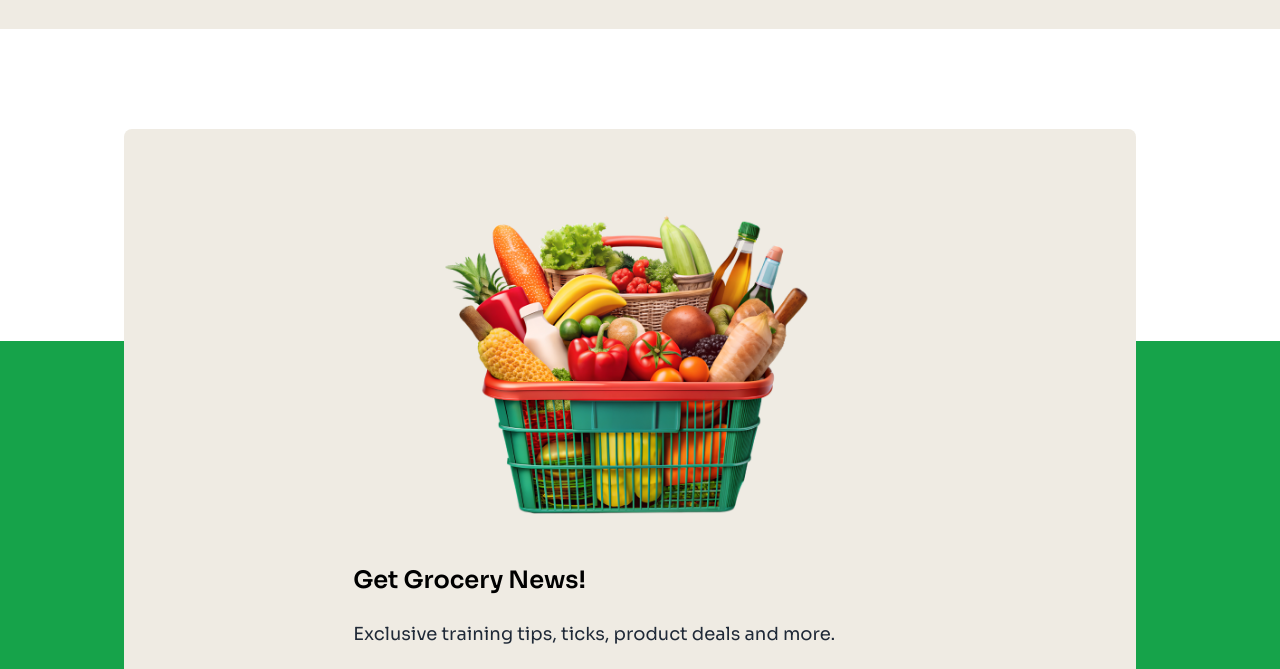
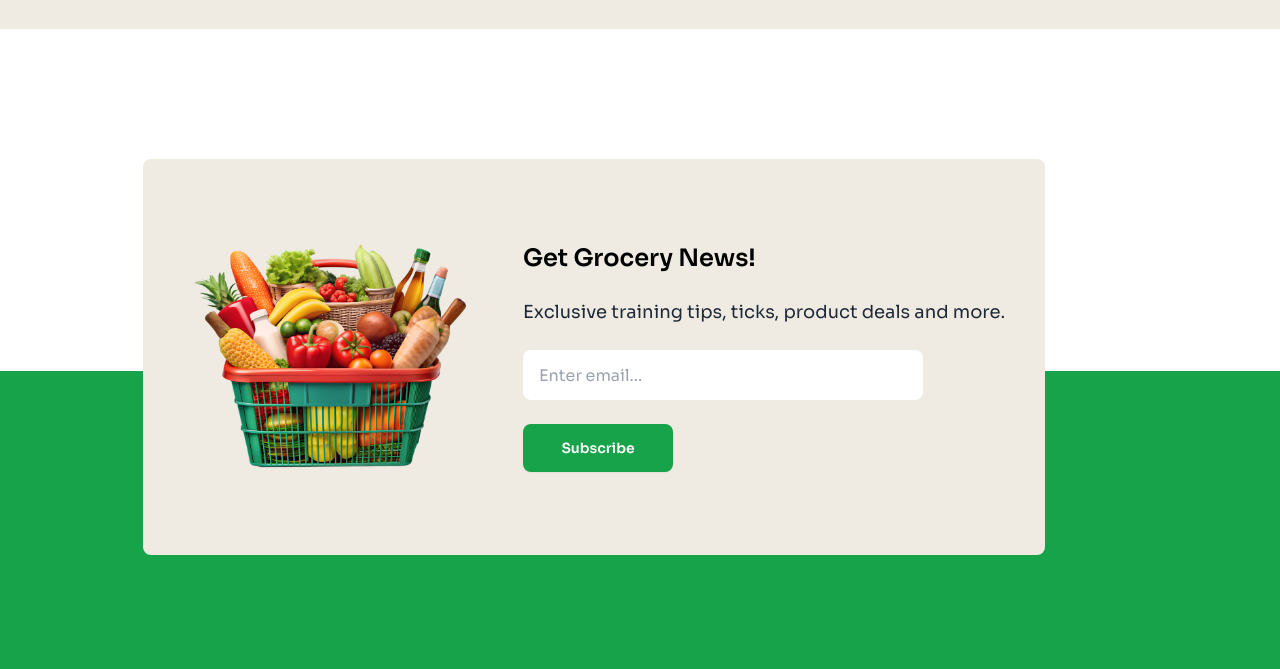
Before and after one commit to leerasabrina/vegetable-shop, a plain HTML site: page index.html in a window 1280 px wide. Shown: the part 3710-4379 px from the top of the page. Drawn offline with nearby package versions, Linux system fonts and the light colour scheme.

Commit message:
change theme

```diff
--- a/index.html
+++ b/index.html
@@ -346,7 +346,7 @@
 
 
     <!--created by me -->
-    <section id="about" class=" bg-gradient-to-b from-[#53db39] to-green-100 lg:mt-[100px] mb-[200px]">
+    <section id="about" class=" bg-gradient-to-b from-[#53db39] to-green-100 lg:mt-[100px] mb-[180px] lg:mb-[230px]">
       <div class="hero bg-[#EFEBE3] py-16">
         <div class="hero-content  flex-col lg:flex-row">
           <img
@@ -392,18 +392,20 @@
     <!-- last sect -->
     <section class=" relative  max-w-screen-lg mx-auto  rounded-xl lg:px-[100px] p-8 lg:py-14 lg:mt-[100px] ">
 
-      <div class="absolute z-30  bg-[#EFEBE3] lg:-top-[100px] -top-[150px] -left-[1px] mx-4 lg:-left-[20px] rounded-lg lg:px-28 py-10 lg:py-20  flex flex-wrap flex-col lg:flex-row lg:gap-10 justify-evenly items-center ">
+      <div class="absolute z-30  bg-[#EFEBE3] lg:-top-[100px] -top-[150px] -left-[1px] mx-4  rounded-lg lg:px-10 py-10 lg:py-20  flex flex-wrap flex-col lg:flex-row lg:gap-10 justify-evenly items-center ">
 
         <!-- flex-1 -->
-        <div class="lg:w-[400px] w-[220px]">
+        <div class="lg:w-[300px] w-[220px]">
           <img class="w-full" src="c2-assets/vegetable-busket.png" alt="">
         </div>
         <!-- flex-2 -->
         <div class="lg:space-y-6 space-y-4 lg:text-left text-center">
           <h2 class="text-2xl font-semibold lg:text-black text-green-600">Get Grocery News!</h2>
           <p class="text-lg">Exclusive training tips, ticks, product deals and more.</p>
-          <input placeholder="Enter email..." type="email" class="bg-white rounded-lg pl-4 lg:w-[400px] lg:h-[50px] w-[300px] h-[30px]">
-          <button class="w-[150px] h-[40px]  inline-block bg-green-600 rounded-lg  text-white  btn border-none">Subscribe</button>
+
+          <div><input placeholder="Enter email..." type="email" class="bg-white rounded-lg pl-4 lg:w-[400px] lg:h-[50px] w-[300px] h-[30px]"></div>
+
+          <button class="w-[150px] h-[40px]   bg-green-600 rounded-lg  text-white  btn border-none">Subscribe</button>
         </div>
       </div>
 
```
